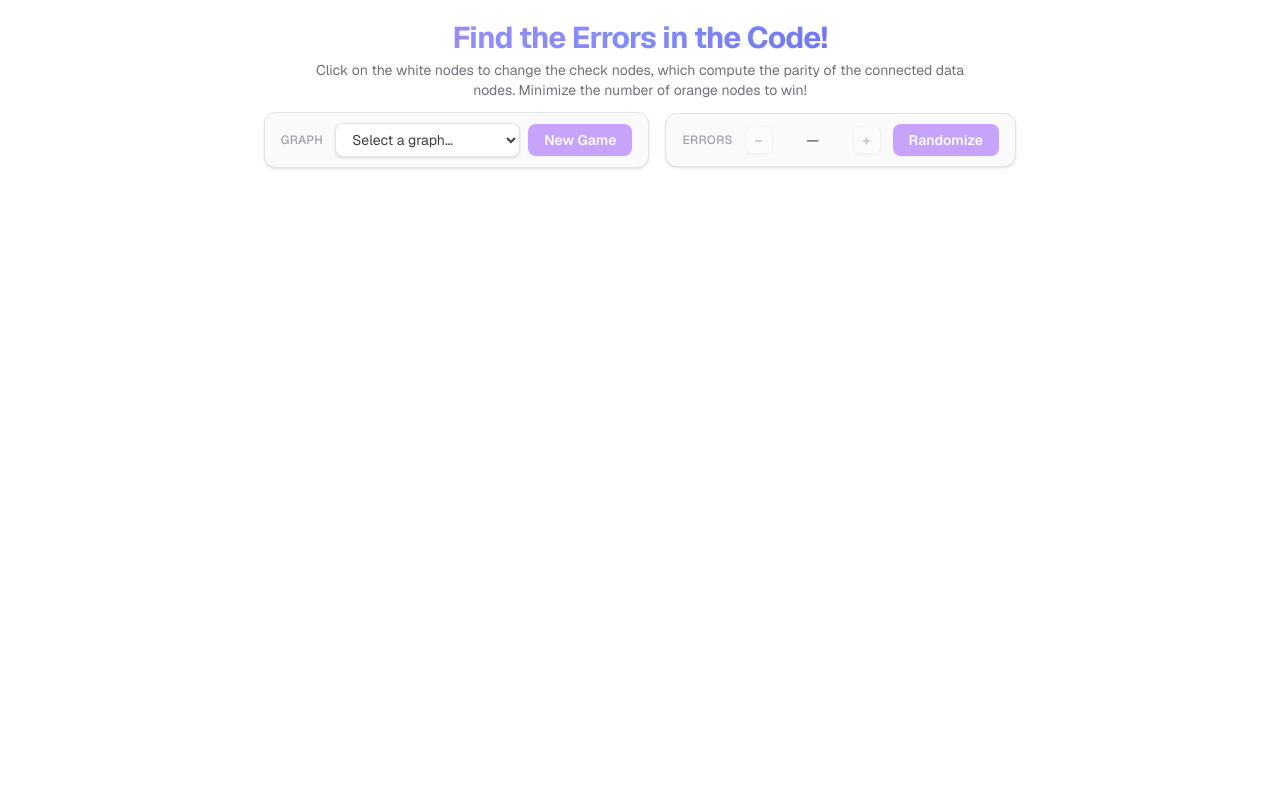
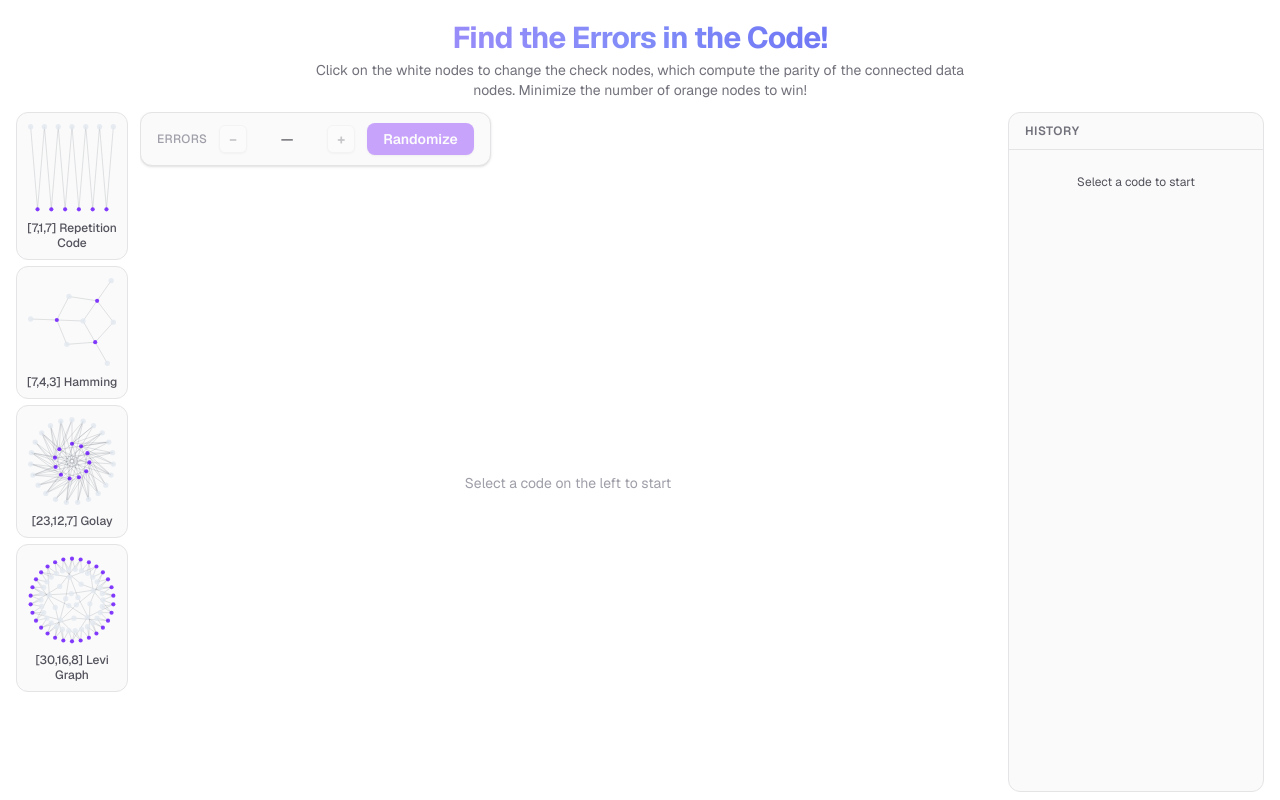
Before and after one commit to jon-wurtz/vibecoded_ldpc_game, a Next.js app: page / in a window 1280 px wide. Built offline with nearby package versions, Linux system fonts and the light colour scheme.

Commit message:
Dashboard selector of graphs

```diff
--- a/app/api/graphs/route.ts
+++ b/app/api/graphs/route.ts
@@ -11,8 +11,17 @@ export async function GET() {
     return Response.json([]);
   }
   const list = files.map((filename) => {
-    const { id, name } = JSON.parse(readFileSync(join(GRAPHS_DIR, filename), "utf-8"));
-    return { id, name };
+    const d = JSON.parse(readFileSync(join(GRAPHS_DIR, filename), "utf-8"));
+    return {
+      id: d.id as string,
+      name: d.name as string,
+      logicalBits: (d.G as number[][]).length,
+      checkNodes: d.checkNodes as string[],
+      dataNodes: d.dataNodes as string[],
+      edges: d.edges as [string, string][],
+      positions: d.positions as Record<string, { x: number; y: number }>,
+    };
   });
+  list.sort((a, b) => a.logicalBits - b.logicalBits);
   return Response.json(list);
 }
--- a/app/ldpc-graph.tsx
+++ b/app/ldpc-graph.tsx
@@ -11,6 +11,11 @@ interface Graph {
 interface GraphMeta {
   id: string;
   name: string;
+  logicalBits: number;
+  checkNodes: string[];
+  dataNodes: string[];
+  edges: [string, string][];
+  positions: Record<string, { x: number; y: number }>;
 }
 
 interface GraphData {
@@ -116,8 +121,8 @@ function applyFlips(
 ): Map<string, string> {
   const bits = BigInt("0x" + flipsHex);
   const next = new Map(colors);
-  for (let i = 0; (bits >> BigInt(i)) > 0n; i++) {
-    if ((bits >> BigInt(i)) & 1n) {
+  for (let i = 0; (bits >> BigInt(i)) > BigInt(0); i++) {
+    if ((bits >> BigInt(i)) & BigInt(1)) {
       const node = dataNodes[i];
       if (!node || !next.has(node)) continue;
       const cur = next.get(node);
@@ -210,6 +215,7 @@ export default function LdpcGraph() {
       setDataSeed(ds);
       setNodeColors(colors);
       setInitialColors(colors);
+      assessmentModeRef.current = false;
       setAssessmentMode(false);
       setHiddenErrorNodes(new Set());
       setShowingChallenger(false);
@@ -300,6 +306,7 @@ export default function LdpcGraph() {
     const ds = newSeed();
     const adj = buildAdj(graph);
     const colors = computeColors(graph, adj, numErrors, ds);
+    assessmentModeRef.current = false;
     setDataSeed(ds);
     setNodeColors(colors);
     setInitialColors(colors);
@@ -438,23 +445,96 @@ export default function LdpcGraph() {
     };
   }, []);
 
-  const svgContainerRef = useRef<HTMLDivElement>(null);
-  const [svgHeight, setSvgHeight] = useState(0);
+  const containerRef = useRef<HTMLDivElement>(null);
+  const [containerHeight, setContainerHeight] = useState(0);
 
   useEffect(() => {
     function measure() {
-      if (svgContainerRef.current) {
-        const top = svgContainerRef.current.getBoundingClientRect().top;
-        setSvgHeight(window.innerHeight - top - 8);
+      if (containerRef.current) {
+        const top = containerRef.current.getBoundingClientRect().top;
+        setContainerHeight(window.innerHeight - top - 8);
       }
     }
     measure();
     window.addEventListener("resize", measure);
     return () => window.removeEventListener("resize", measure);
-  }, [graph]);
+  }, []);
 
   return (
-    <div className="flex w-full flex-1 flex-col items-center gap-3 overflow-hidden">
+    <div
+      ref={containerRef}
+      className="flex w-full gap-3 overflow-hidden"
+      style={{ height: containerHeight > 0 ? containerHeight : undefined }}
+    >
+
+      {/* Left sidebar: graph picker */}
+      <div className="flex w-28 shrink-0 flex-col gap-1.5 overflow-y-auto pb-2">
+        {graphList.length === 0 ? (
+          <div className="px-2 py-6 text-center text-xs text-zinc-400">Loading…</div>
+        ) : (
+          graphList.map((gm) => {
+            const isSelected = gm.id === selectedGraphId;
+            const checkSet = new Set(gm.checkNodes);
+            return (
+              <button
+                key={gm.id}
+                onClick={() => loadGraphById(gm.id, numErrors, newSeed())}
+                className={`group flex flex-col items-center rounded-xl border p-2 transition-all hover:shadow-sm ${
+                  isSelected
+                    ? "border-violet-400 bg-violet-50"
+                    : "border-zinc-200 bg-zinc-50 hover:border-zinc-300 hover:bg-white"
+                }`}
+              >
+                <svg
+                  viewBox="0 0 1000 1000"
+                  preserveAspectRatio="xMidYMid meet"
+                  className="w-full aspect-square"
+                >
+                  {gm.edges.map(([a, b], i) => {
+                    const pa = gm.positions[a];
+                    const pb = gm.positions[b];
+                    if (!pa || !pb) return null;
+                    return (
+                      <line
+                        key={i}
+                        x1={pa.x} y1={pa.y}
+                        x2={pb.x} y2={pb.y}
+                        stroke={isSelected ? "#7c3aed" : "#374151"}
+                        strokeWidth={6}
+                        opacity={0.25}
+                      />
+                    );
+                  })}
+                  {[...gm.checkNodes, ...gm.dataNodes].map((node) => {
+                    const pos = gm.positions[node];
+                    if (!pos) return null;
+                    const isCheck = checkSet.has(node);
+                    return (
+                      <circle
+                        key={node}
+                        cx={pos.x}
+                        cy={pos.y}
+                        r={isCheck ? 22 : 28}
+                        fill={isCheck ? CHECK_COLOR : DATA_TOGGLED}
+                        opacity={isSelected ? 1 : 0.8}
+                      />
+                    );
+                  })}
+                </svg>
+                <span className={`mt-1.5 text-center text-xs font-medium leading-tight ${
+                  isSelected ? "text-violet-700" : "text-zinc-600 group-hover:text-zinc-800"
+                }`}>
+                  {gm.name}
+                </span>
+              </button>
+            );
+          })
+        )}
+      </div>
+
+      {/* Center: main content */}
+      <div className="flex flex-1 flex-col min-w-0 gap-2 overflow-hidden">
+
         {/* Challenge banner */}
         {challenge && (
           <div className="flex items-center gap-4 rounded-xl border border-orange-500/20 bg-orange-500/[0.06] px-5 py-2 text-sm">
@@ -472,33 +552,7 @@ export default function LdpcGraph() {
         )}
 
         {/* Controls */}
-      <div className="flex flex-wrap items-center gap-4">
-        {/* Graph selector */}
-        <div className="flex items-center gap-2 rounded-xl border border-zinc-200 bg-zinc-50 px-4 py-2.5 shadow-sm">
-          <span className="mr-1 text-xs font-medium uppercase tracking-wide text-zinc-400">Graph</span>
-          <select
-            value={selectedGraphId}
-            onChange={(e) => setSelectedGraphId(e.target.value)}
-            className="rounded-lg border border-zinc-200 bg-white px-3 py-1.5 text-sm text-zinc-700 shadow-sm"
-          >
-            <option value="" disabled>Select a graph…</option>
-            {graphList.map((gm) => (
-              <option key={gm.id} value={gm.id}>{gm.name}</option>
-            ))}
-          </select>
-          <button
-            onClick={() => {
-              if (!selectedGraphId) return;
-              loadGraphById(selectedGraphId, numErrors, newSeed());
-            }}
-            disabled={!selectedGraphId}
-            className="rounded-lg bg-violet-600 px-4 py-1.5 text-sm font-semibold text-white shadow-sm transition-all hover:bg-violet-500 active:scale-95 disabled:opacity-40 disabled:pointer-events-none"
-          >
-            New Game
-          </button>
-        </div>
-
-        {/* Error count + Randomize */}
+        <div className="flex flex-wrap items-center gap-3">
           <div className="flex items-center gap-3 rounded-xl border border-zinc-200 bg-zinc-50 px-4 py-2.5 shadow-sm">
             <span className="text-xs font-medium uppercase tracking-wide text-zinc-400">Errors</span>
             <button
@@ -522,8 +576,6 @@ export default function LdpcGraph() {
               Randomize
             </button>
           </div>
-
-        {/* Submit */}
           {graph && (
             <button
               onClick={handleSubmit}
@@ -566,10 +618,9 @@ export default function LdpcGraph() {
           </div>
         )}
 
-      {/* Graph + History */}
-      {graph && (
-        <div ref={svgContainerRef} className="flex w-full gap-3" style={{ height: svgHeight > 0 ? svgHeight : undefined }}>
-          <div className="relative h-full flex-1 min-w-0">
+        {/* Main graph SVG */}
+        {graph ? (
+          <div className="relative flex-1 min-h-0">
             {assessmentMode && (
               <div className="pointer-events-none absolute inset-0 z-10 flex items-center justify-center">
                 <div className={`absolute inset-0 ${assessmentSuccess ? "bg-green-300/35" : "bg-red-300/35"}`} />
@@ -614,7 +665,6 @@ export default function LdpcGraph() {
                 const pa = positions[a];
                 const pb = positions[b];
                 if (!pa || !pb) return null;
-              // During assessment: check nodes show their original (pre-correction) state
                 const colA = (assessmentMode && !a.startsWith("data_") ? initialColors : nodeColors).get(a);
                 const colB = (assessmentMode && !b.startsWith("data_") ? initialColors : nodeColors).get(b);
                 const aOrange = colA === CHECK_TOGGLED;
@@ -639,7 +689,6 @@ export default function LdpcGraph() {
                 const pos = positions[node];
                 if (!pos) return null;
                 const isData = node.startsWith("data_");
-              // During assessment: check nodes revert to initial state (original parity violations)
                 const colorMap = assessmentMode && !isData ? initialColors : nodeColors;
                 const color = colorMap.get(node) || (isData ? DATA_COLOR : CHECK_COLOR);
                 const isOrange = color === CHECK_TOGGLED;
@@ -693,16 +742,22 @@ export default function LdpcGraph() {
               })}
             </svg>
           </div>
+        ) : (
+          <div className="flex flex-1 items-center justify-center text-sm text-zinc-400">
+            Select a code on the left to start
+          </div>
+        )}
+      </div>
 
-          {/* History */}
-          <div className="flex w-72 shrink-0 flex-col rounded-xl border border-zinc-200 bg-zinc-50">
+      {/* Right: History (always visible) */}
+      <div className="flex w-64 shrink-0 flex-col rounded-xl border border-zinc-200 bg-zinc-50">
         <div className="border-b border-zinc-200 px-4 py-2.5">
           <h2 className="text-xs font-semibold uppercase tracking-wider text-zinc-500">History</h2>
         </div>
         <div className="flex-1 overflow-y-auto">
           {history.length === 0 ? (
             <p className="px-4 py-6 text-center text-xs text-zinc-600">
-                  Press Randomize to start
+              Select a code to start
             </p>
           ) : (
             <table className="w-full text-xs">
@@ -759,8 +814,6 @@ export default function LdpcGraph() {
           )}
         </div>
       </div>
-        </div>
-      )}
 
       {/* Share modal */}
       {sharePopover !== null && history[sharePopover] && (() => {
```
Lines whose indentation alone changed are shown as unchanged.
